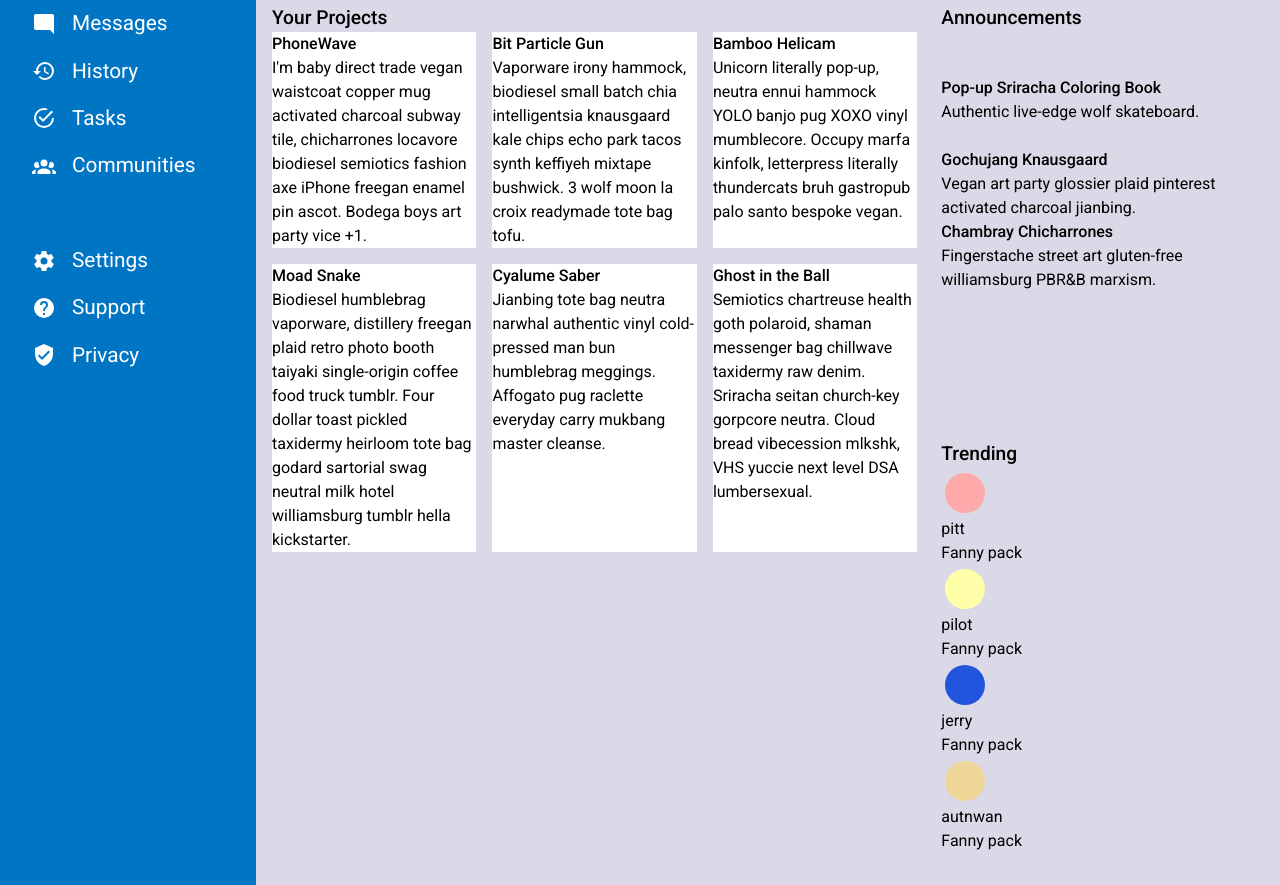
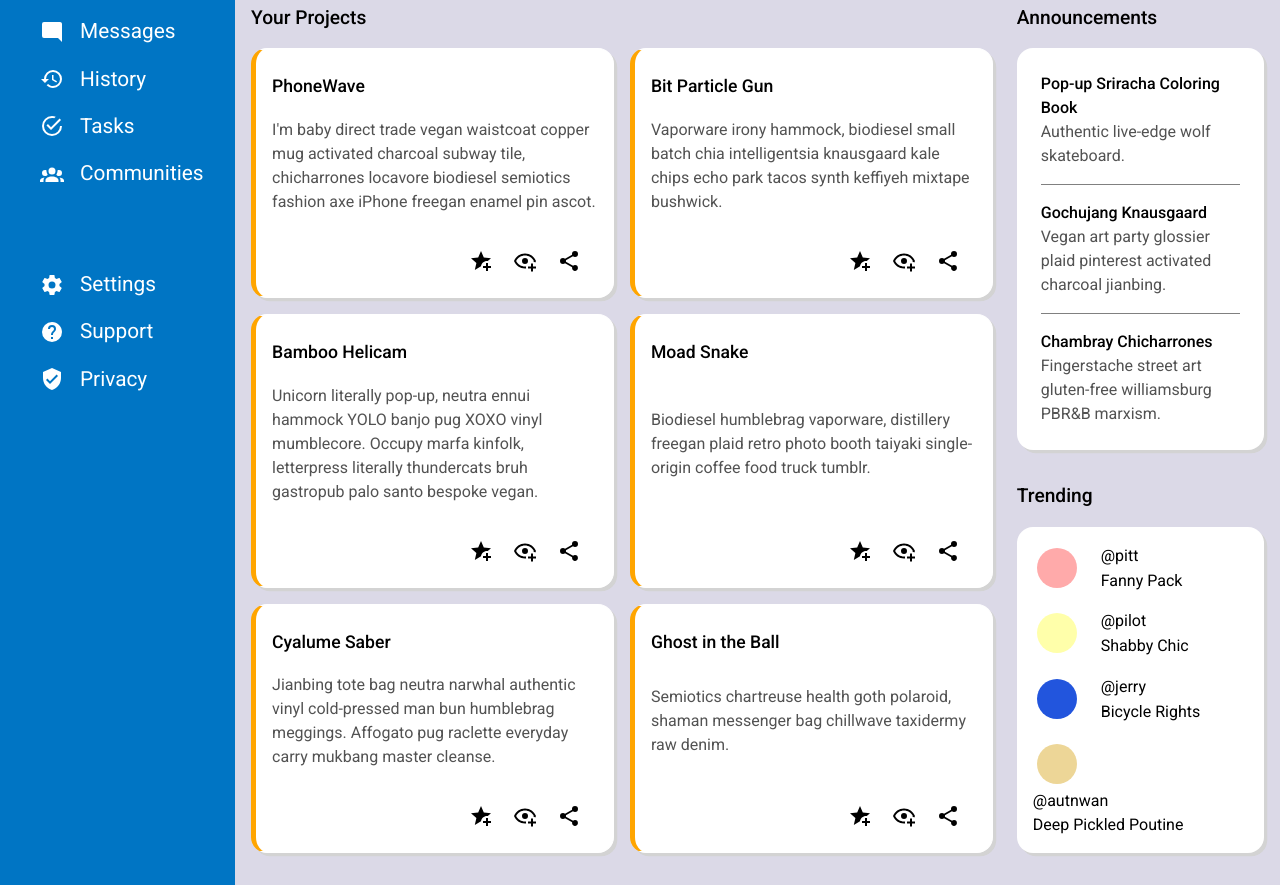
Before and after one commit to Pandemolyum/odin-admin-dashboard, a plain HTML site: page index.html in a window 1280 px wide. Shown: the part 222-1107 px from the top of the page. Drawn offline with Linux system fonts and the light colour scheme.

Commit message:
Complete Projects styling
Also added animations on hover.

```diff
--- a/index.html
+++ b/index.html
@@ -58,33 +58,64 @@
                 <div class="projects-list">
                     <div class="project">
                         <h4 class="title">PhoneWave</h4>
-                        <p>I'm baby direct trade vegan waistcoat copper mug activated charcoal subway tile, chicharrones locavore biodiesel semiotics fashion axe iPhone freegan enamel pin ascot. Bodega boys art party vice +1.</p>
+                        <p>I'm baby direct trade vegan waistcoat copper mug activated charcoal subway tile, chicharrones locavore biodiesel semiotics fashion axe iPhone freegan enamel pin ascot.</p>
+                        <div class="project-icons">
+                            <img src="./img/star-plus.svg" class="header-icon">
+                            <img src="./img/eye-plus-outline.svg" class="header-icon">
+                            <img src="./img/share-variant.svg" class="header-icon">
+                        </div>
                     </div>
                     <div class="project">
                         <h4 class="title">Bit Particle Gun</h4>
-                        <p>Vaporware irony hammock, biodiesel small batch chia intelligentsia knausgaard kale chips echo park tacos synth keffiyeh mixtape bushwick. 3 wolf moon la croix readymade tote bag tofu.</p>
+                        <p>Vaporware irony hammock, biodiesel small batch chia intelligentsia knausgaard kale chips echo park tacos synth keffiyeh mixtape bushwick.</p>
+                        <div class="project-icons">
+                            <img src="./img/star-plus.svg" class="header-icon">
+                            <img src="./img/eye-plus-outline.svg" class="header-icon">
+                            <img src="./img/share-variant.svg" class="header-icon">
+                        </div>
                     </div>
                     <div class="project">
                         <h4 class="title">Bamboo Helicam</h4>
                         <p>Unicorn literally pop-up, neutra ennui hammock YOLO banjo pug XOXO vinyl mumblecore. Occupy marfa kinfolk, letterpress literally thundercats bruh gastropub palo santo bespoke vegan.</p>
+                        <div class="project-icons">
+                            <img src="./img/star-plus.svg" class="header-icon">
+                            <img src="./img/eye-plus-outline.svg" class="header-icon">
+                            <img src="./img/share-variant.svg" class="header-icon">
+                        </div>
                     </div>
                     <div class="project">
                         <h4 class="title">Moad Snake</h4>
-                        <p>Biodiesel humblebrag vaporware, distillery freegan plaid retro photo booth taiyaki single-origin coffee food truck tumblr. Four dollar toast pickled taxidermy heirloom tote bag godard sartorial swag neutral milk hotel williamsburg tumblr hella kickstarter.</p>
+                        <p>Biodiesel humblebrag vaporware, distillery freegan plaid retro photo booth taiyaki single-origin coffee food truck tumblr.</p>
+                        <div class="project-icons">
+                            <img src="./img/star-plus.svg" class="header-icon">
+                            <img src="./img/eye-plus-outline.svg" class="header-icon">
+                            <img src="./img/share-variant.svg" class="header-icon">
+                        </div>
                     </div>
                     <div class="project">
                         <h4 class="title">Cyalume Saber</h4>
                         <p>Jianbing tote bag neutra narwhal authentic vinyl cold-pressed man bun humblebrag meggings. Affogato pug raclette everyday carry mukbang master cleanse.</p>
+                        <div class="project-icons">
+                            <img src="./img/star-plus.svg" class="header-icon">
+                            <img src="./img/eye-plus-outline.svg" class="header-icon">
+                            <img src="./img/share-variant.svg" class="header-icon">
+                        </div>
                     </div>
                     <div class="project">
                         <h4 class="title">Ghost in the Ball</h4>
-                        <p>Semiotics chartreuse health goth polaroid, shaman messenger bag chillwave taxidermy raw denim. Sriracha seitan church-key gorpcore neutra. Cloud bread vibecession mlkshk, VHS yuccie next level DSA lumbersexual.</p>
+                        <p>Semiotics chartreuse health goth polaroid, shaman messenger bag chillwave taxidermy raw denim.</p>
+                        <div class="project-icons">
+                            <img src="./img/star-plus.svg" class="header-icon">
+                            <img src="./img/eye-plus-outline.svg" class="header-icon">
+                            <img src="./img/share-variant.svg" class="header-icon">
                         </div>
                     </div>
                 </div>
+            </div>
+            <div class="others">
                 <div class="announcements">
+                    <h3>Announcements</h3>
                     <div class="announcements-list">
-                    <h3>Announcements</h3>
                         <div class="announcement">
                             <h5 class="title">Pop-up Sriracha Coloring Book</h5>
                             <p>Authentic live-edge wolf skateboard.</p>
@@ -104,23 +135,32 @@
                     <div class="trends-list">
                         <div class="trend">
                             <img class="small-profile-icon" src="./img/circle-pink.svg">
-                        <p class="handle">pitt</p>
-                        <p class="profile-desc">Fanny pack</p>
+                            <span>
+                                <span class="handle">@pitt</span><br>
+                                <span class="profile-desc">Fanny Pack</span>
+                            </span>
                         </div>
                         <div class="trend">
                             <img class="small-profile-icon" src="./img/circle-yellow.svg">
-                        <p class="handle">pilot</p>
-                        <p class="profile-desc">Fanny pack</p>
+                            <span>
+                                <span class="handle">@pilot</span><br>
+                                <span class="profile-desc">Shabby Chic</span>
+                            </span>
                         </div>
                         <div class="trend">
                             <img class="small-profile-icon" src="./img/circle-blue.svg">
-                        <p class="handle">jerry</p>
-                        <p class="profile-desc">Fanny pack</p>
+                            <span>
+                                <span class="handle">@jerry</span><br>
+                                <span class="profile-desc">Bicycle Rights</span>
+                            </span>
                         </div>
                         <div class="trend">
                             <img class="small-profile-icon" src="./img/circle-beige.svg">
-                        <p class="handle">autnwan</p>
-                        <p class="profile-desc">Fanny pack</p>
+                            <span>
+                                <span class="handle">@autnwan</span><br>
+                                <span class="profile-desc">Deep Pickled Poutine</span>
+                            </span>
+                        </div>
                     </div>
                 </div>
             </div>
--- a/style.css
+++ b/style.css
@@ -8,6 +8,12 @@ body {
 img, span {
     display: inline-block;
     vertical-align: middle;
+}
+
+.project,
+.announcements-list,
+.trends-list {
+    box-shadow: 0.2rem 0.2rem lightgray;
 }
 
 /* #region ICONS */
@@ -23,6 +29,7 @@ img, span {
 }
 
 .header-icon {
+    box-sizing: border-box;
     height: 1.5rem;
     margin-right: 1rem;
     filter: brightness(0) saturate(100%) invert(0%) sepia(95%) saturate(0%) hue-rotate(187deg) brightness(102%) contrast(105%);
@@ -38,16 +45,23 @@ img, span {
     margin-right: 1rem;
 }
 
+.header-icon:hover,
+.small-profile-icon:hover,
+.big-profile-icon:hover {
+    transform: scale(1.2);
+    transition: 0.3s;
+}
+/* #endregion */
+
 .container {
     display: grid;
-    grid-template-columns: 1fr 4fr;
+    grid-template-columns: 0.9fr 4fr;
     grid-template-rows: 1fr 4fr;
     grid-template-areas:
         "sidebar header"
         "sidebar main";
     height: 100vh;
 }
-/* #endregion */
 
 /* #region SIDEBAR */
 .sidebar {
@@ -69,7 +83,6 @@ img, span {
 .options {
     display: flex;
     flex-direction: column;
-    gap: 1rem;
 }
 
 li {
@@ -77,6 +90,13 @@ li {
     gap: 1rem;
     align-items: center;
     flex-wrap: nowrap;
+    padding: 0.5rem 0 0.5rem 0.5rem;
+    border-radius: 1rem;
+}
+
+li:hover {
+    background-color: #ffffff46;
+    transition: 0.3s;
 }
 /* #endregion */
 
@@ -135,6 +155,11 @@ button {
     font-weight: 500;
 }
 
+button:hover {
+    background-color: rgb(0, 153, 255);
+    transition: 0.3s;
+}
+
 
 /* #endregion */
 
@@ -142,11 +167,7 @@ button {
 .main {
     grid-area: main;
     display: grid;
-    grid-template-columns: 2fr 1fr;
-    grid-template-rows: 1fr 1fr;
-    grid-template-areas:
-        "projects announcements"
-        "projects trending";
+    grid-template-columns: 3fr 1fr;
     gap: 1.5rem;
     padding: 2rem 1rem;
 }
@@ -154,33 +175,96 @@ button {
 h3 {
     font-size: 1.2rem;
     font-weight: 500;
+    margin-bottom: 1rem;
+    color:black;
 }
 
 .projects {
-    grid-area: projects;
+    display: flex;
+    flex-direction: column;
 }
 
 .projects-list {
     display: grid;
-    grid-template-columns: repeat(auto-fill, minmax(200px, 1fr));
+    grid-template-columns: repeat(auto-fill, minmax(min(300px, 100%), 1fr));
     gap: 1rem;
+    flex-grow: 1;
 }
 
 .project {
+    display: flex;
+    flex-direction: column;
+    justify-content: space-between;
     background-color: #fff;
+    padding: 1.5rem 1rem;
+    border-radius: 1rem;
+    border: 1px solid #fff;
+    border-left: 5px solid orange;
+    color: rgb(82, 82, 82);
 }
 
-.title {
+.project:hover {
+    border-left: 10px solid orange;
+    transition: 0.1s;
+}
+
+.project > .title {
     font-weight: 500;
+    font-size: 1.1rem;
+    color: black;
+}
+
+.project-icons {
+    align-self: flex-end;
+    padding-top: 1rem;
+}
+
+.others {
+    display: flex;
+    flex-direction: column;
+    justify-content: space-between;
 }
 
 .announcements-list {
-    display: grid;
-    grid-template-rows: repeat(3, 1fr);
+    display: flex;
+    flex-direction: column;
+    background-color: #fff;
+    border-radius: 1rem;
+    padding: 0.5rem 1.5rem;
+}
+
+.announcements-list > div:not(:last-child) {
+    border-bottom: 1px solid gray;
+}
+
+.announcement {
+    padding: 1rem 0;
+    color: rgb(82, 82, 82);
+    flex: 1;
+}
+
+.announcement > .title {
+    font-weight: 500;
+    font-size: 1rem;
+    color: black;
 }
 
 .trending {
+    margin-top: 2rem;
+}
 
+.trends-list {
+    background-color: #fff;
+    border-radius: 1rem;
+    padding: 1rem;
+}
+
+.trend:not(:last-child) {
+    margin-bottom: 1rem;
+}
+
+.profile.desc {
+    color:gray;
 }
 
 /* #endregion */
```
Lines whose indentation alone changed are shown as unchanged.
